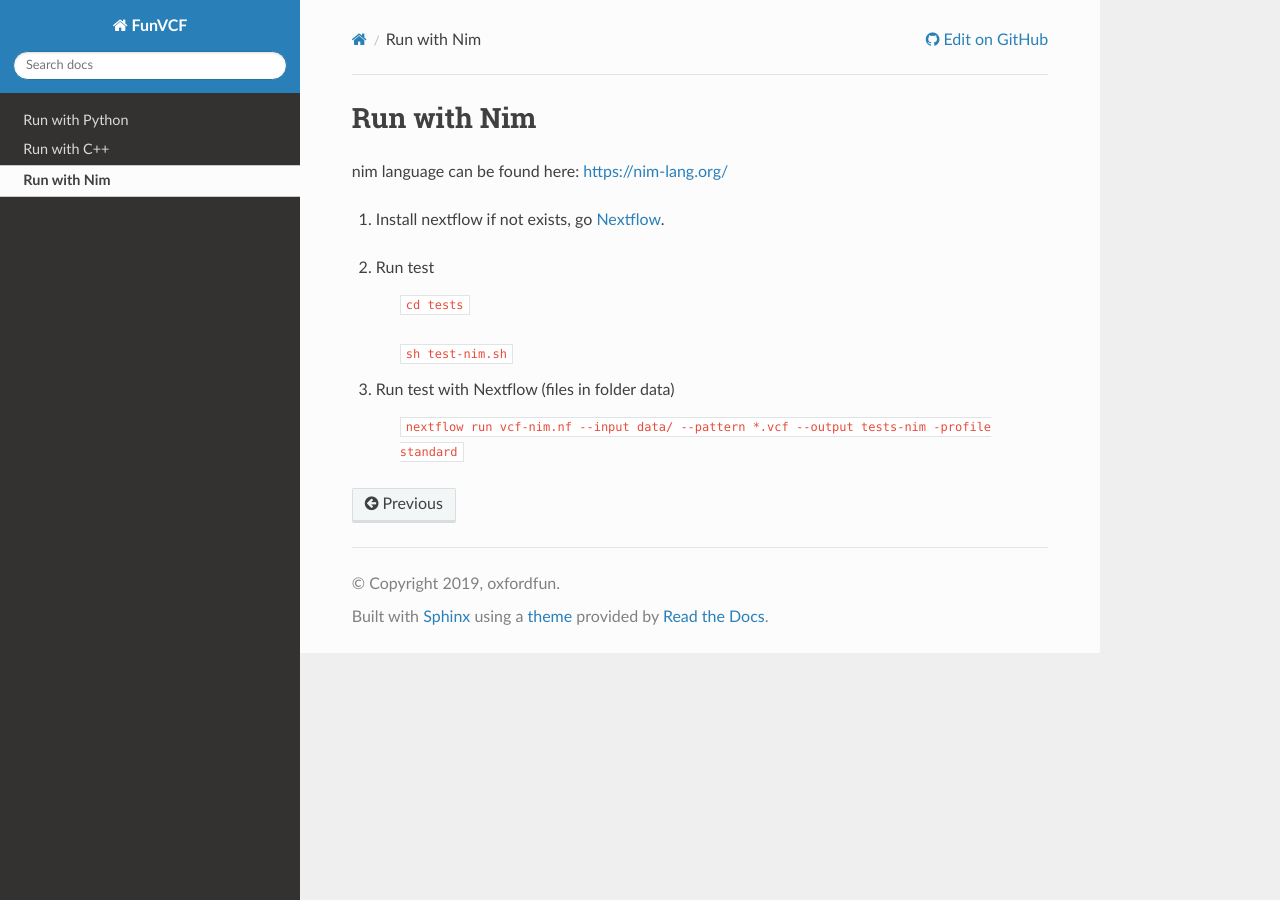
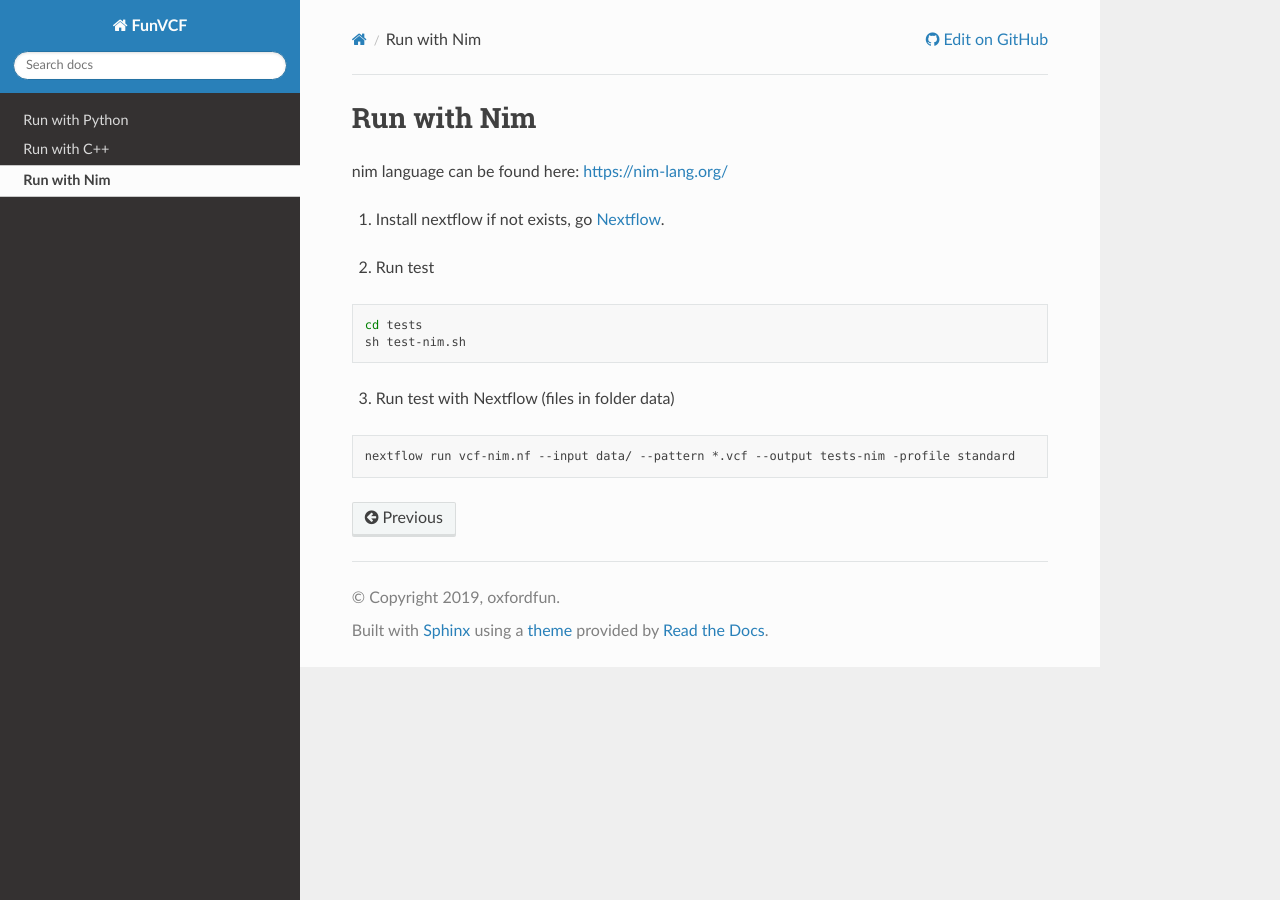
Before and after one commit to oxfordfun/FunVCF, a Sphinx documentation site: the page built from docs/source/nim.rst, in a window 1280 px wide. Built offline with Sphinx 7.4.7 and the Read the Docs theme 2.0.0, drawn with Linux system fonts in a browser that asks for light colours.

Commit message:
Update nim.rst

```diff
--- a/docs/source/nim.rst
+++ b/docs/source/nim.rst
@@ -10,10 +10,13 @@ nim language can be found here: https://nim-lang.org/
 
 2. Run test
 
-    ``cd tests``
+.. code-block:: bash
 
-    ``sh test-nim.sh``
+    cd tests
+    sh test-nim.sh
 
 3. Run test with Nextflow (files in folder data)
 
-    ``nextflow run vcf-nim.nf --input data/ --pattern *.vcf --output tests-nim -profile standard``
+.. code-block:: bash
+
+   nextflow run vcf-nim.nf --input data/ --pattern *.vcf --output tests-nim -profile standard
```
